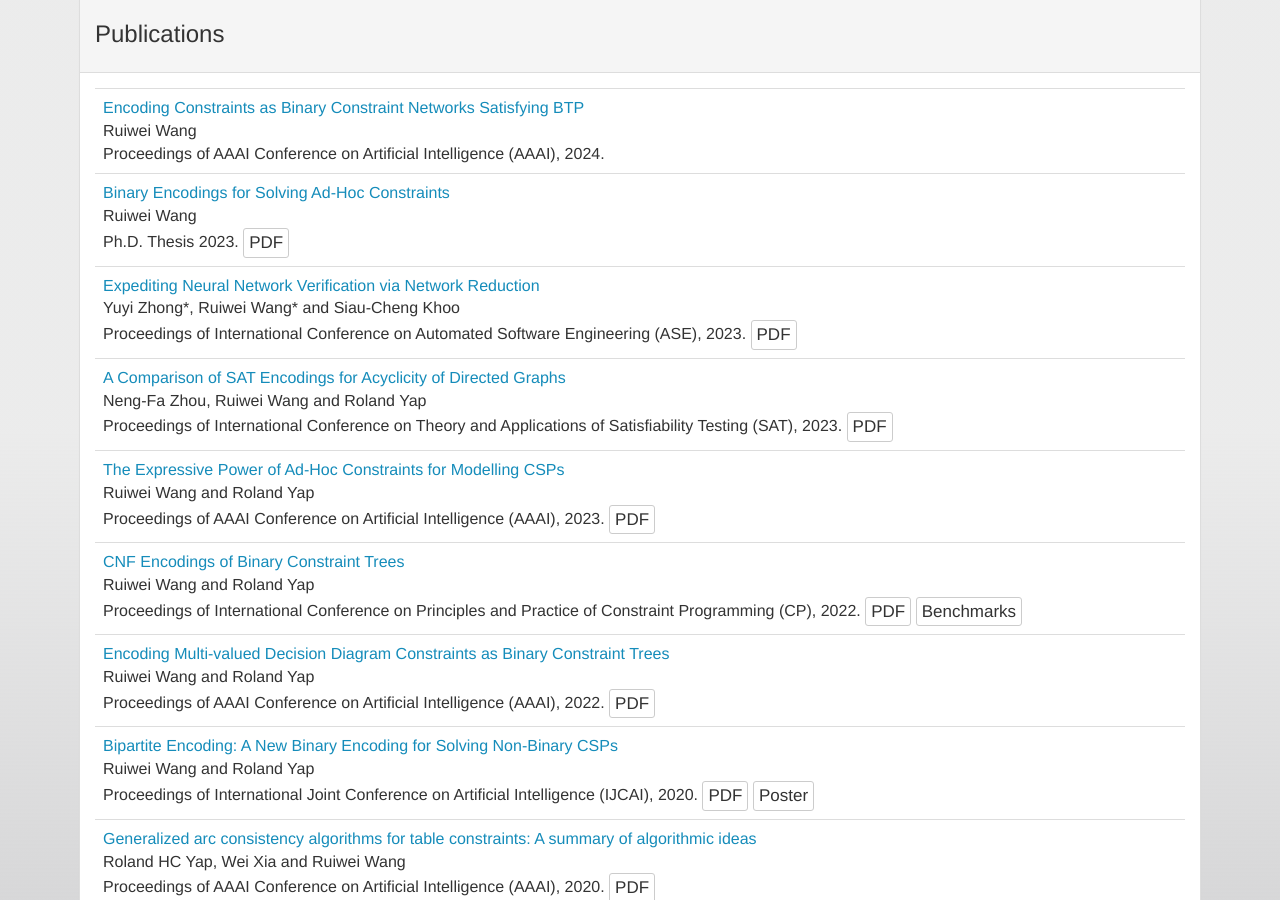
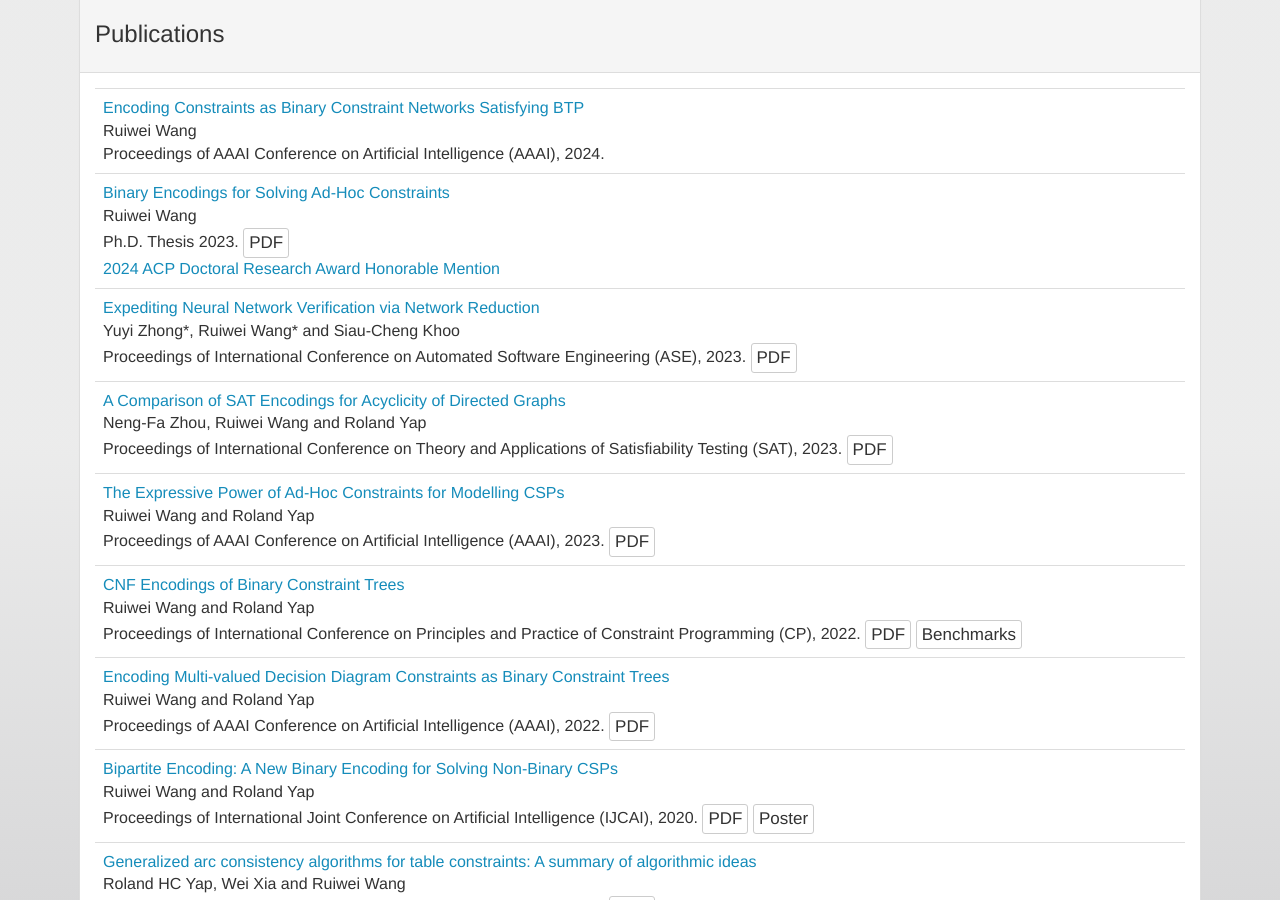
Before and after one commit to WangRuiwei/WangRuiwei.github.io, a Jekyll site: the page built from index.html, in a window 1280 px wide and 900 px high, scrolled down 439 px. Built offline with Jekyll 4.4.1, drawn with Linux system fonts in a browser that asks for light colours.

Commit message:
Update index.html

```diff
--- a/index.html
+++ b/index.html
@@ -54,7 +54,11 @@ Ruiwei Wang
 Ruiwei Wang
 </span><br />
 <span class="venuetype"></span><span class="venue"> Ph.D. Thesis </span>  <span>2023</span>.
- <button class="btn btn-default btn-xs" type="button" onClick='location.href="papers/RuiweiThesis.pdf"'>PDF</button>
+<button class="btn btn-default btn-xs" type="button" onClick='location.href="papers/RuiweiThesis.pdf"'>PDF</button>
+<br/>
+<span>
+<font color="#158CBA"> 2024 ACP Doctoral Research Award Honorable Mention </font>
+</span>
 </td>
 </tr>
 
@@ -68,7 +72,7 @@ Ruiwei Wang
 Yuyi Zhong*, Ruiwei Wang* and Siau-Cheng Khoo
 </span><br />
 <span class="venuetype"></span><span class="venue">Proceedings of International Conference on Automated Software Engineering (ASE),</span>  <span>2023</span>.
- <button class="btn btn-default btn-xs" type="button" onClick='location.href="https://arxiv.org/pdf/2308.03330.pdf"'>PDF</button>
+<button class="btn btn-default btn-xs" type="button" onClick='location.href="https://arxiv.org/pdf/2308.03330.pdf"'>PDF</button>
 </td>
 </tr>
 
```
